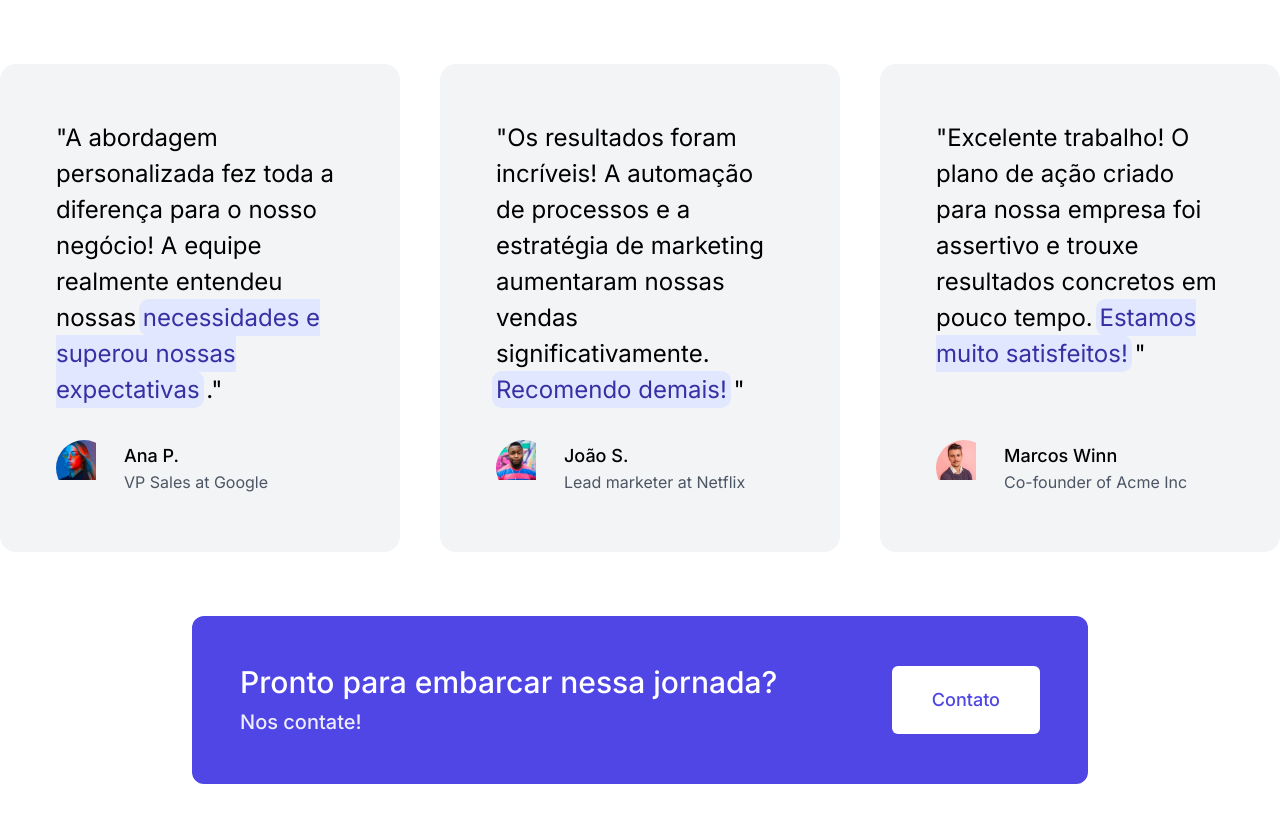
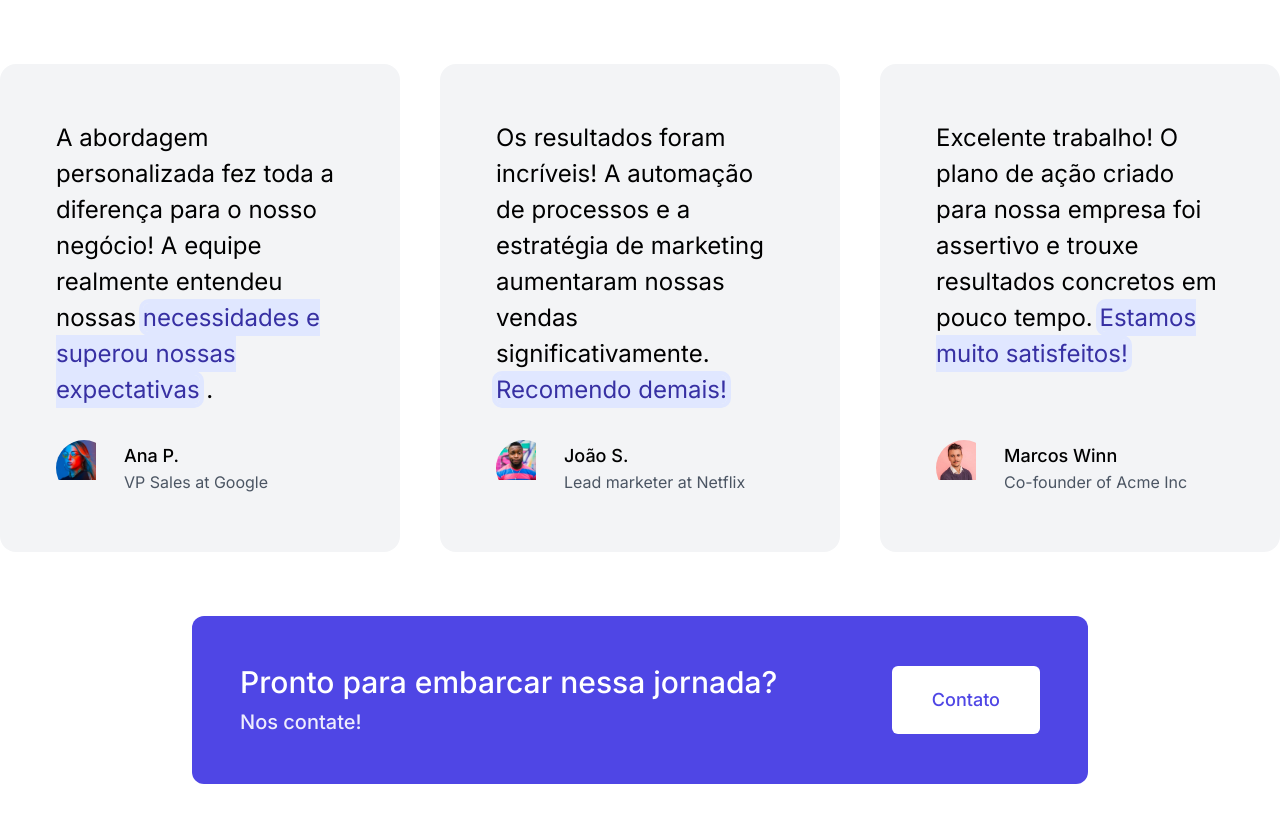
Before and after one commit to DaniloBFS/GAWS, a Next.js app: page / in a window 1280 px wide. Shown: the part 2805-3627 px from the top of the page. Built offline with nearby package versions, Linux system fonts and the light colour scheme.

Commit message:
Remoção de aspas

```diff
--- a/src/components/Testimonials.tsx
+++ b/src/components/Testimonials.tsx
@@ -13,8 +13,8 @@ export const Testimonials = () => {
         <div className="lg:col-span-2 xl:col-auto">
           <div className="flex flex-col justify-between w-full h-full bg-gray-100 px-14 rounded-2xl py-14 dark:bg-trueGray-800">
             <p className="text-2xl leading-normal ">
-              "A abordagem personalizada fez toda a diferença para o nosso negócio!
-              A equipe realmente entendeu nossas <Mark>necessidades e superou nossas expectativas</Mark>."
+              A abordagem personalizada fez toda a diferença para o nosso negócio!
+              A equipe realmente entendeu nossas <Mark>necessidades e superou nossas expectativas</Mark>.
             </p>
 
             <Avatar
@@ -27,9 +27,9 @@ export const Testimonials = () => {
         <div className="">
           <div className="flex flex-col justify-between w-full h-full bg-gray-100 px-14 rounded-2xl py-14 dark:bg-trueGray-800">
             <p className="text-2xl leading-normal ">
-            "Os resultados foram incríveis!
+            Os resultados foram incríveis!
             A automação de processos e a estratégia de marketing aumentaram nossas vendas significativamente.
-            <Mark>Recomendo demais!</Mark>"
+            <Mark>Recomendo demais!</Mark>
             </p>
 
             <Avatar
@@ -42,8 +42,8 @@ export const Testimonials = () => {
         <div className="">
           <div className="flex flex-col justify-between w-full h-full bg-gray-100 px-14 rounded-2xl py-14 dark:bg-trueGray-800">
             <p className="text-2xl leading-normal ">
-            "Excelente trabalho! O plano de ação criado para nossa empresa foi assertivo e trouxe resultados concretos em pouco tempo.
-            <Mark>Estamos muito satisfeitos!</Mark>"
+            Excelente trabalho! O plano de ação criado para nossa empresa foi assertivo e trouxe resultados concretos em pouco tempo.
+            <Mark>Estamos muito satisfeitos!</Mark>
             </p>
 
             <Avatar
```
